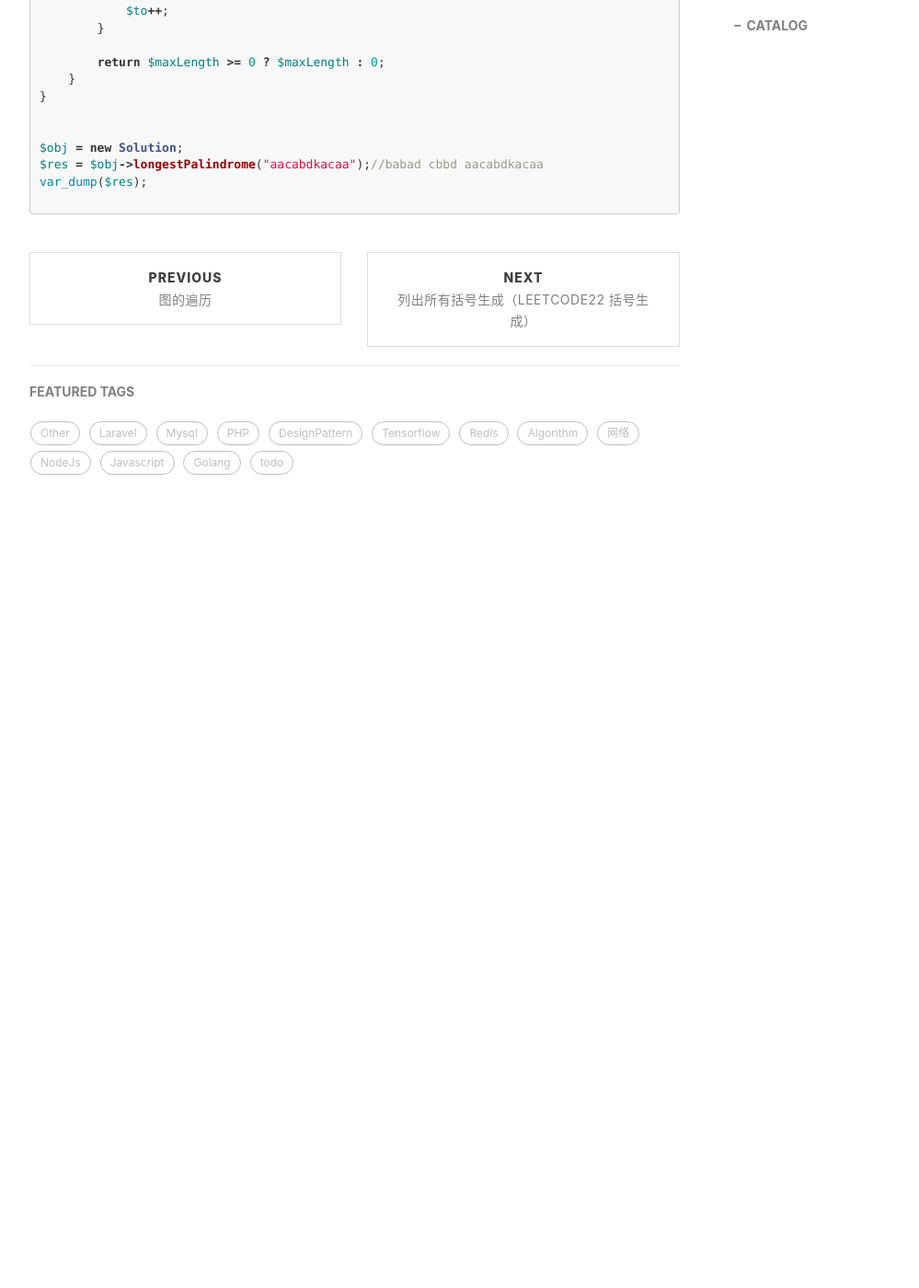
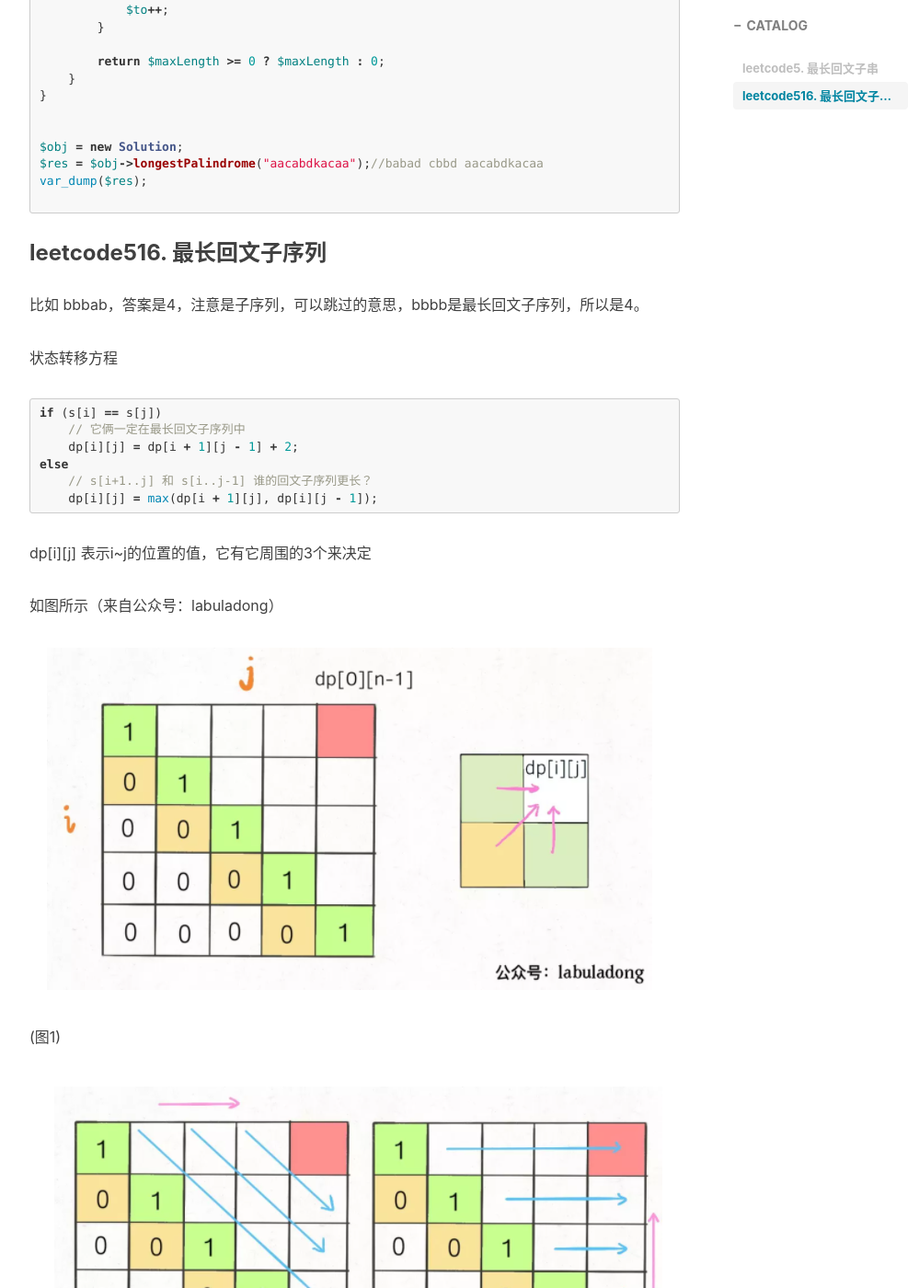
Before and after one commit to TearKnow/blog, a Jekyll site: the page built from _posts/2021-05-20-最大回文字串.md, in a window 1280 px wide and 1400 px high, scrolled down 1710 px. Shown: the whole window at 92% size, without its empty margins (233-1232 px from the left). Built offline with Jekyll 4.4.1, drawn with Linux system fonts in a browser that asks for light colours; comment, search, counter and statistics services are not loaded; before the commit the page ends 2348 px from its top, so only the background shows below that; some of the changed text lies outside the part shown.

Commit message:
new post

````diff
--- a/_posts/2021-05-20-最大回文字串.md
+++ b/_posts/2021-05-20-最大回文字串.md
@@ -6,7 +6,7 @@ tags:
     - Algorithm
 ---
 
-leetcode5. 最长回文子串
+### leetcode5. 最长回文子串
 
 这里用了中心向外扩展法，比如有abcdefg，循环每个元素，在每个元素上判断，是否有回文（有的话返回最大半径）
 
@@ -84,3 +84,30 @@ $res = $obj->longestPalindrome("aacabdkacaa");//babad cbbd  aacabdkacaa
 var_dump($res);
 
 ```
+
+
+### leetcode516. 最长回文子序列
+比如 bbbab，答案是4，注意是子序列，可以跳过的意思，bbbb是最长回文子序列，所以是4。
+
+
+状态转移方程
+```php
+if (s[i] == s[j])
+    // 它俩一定在最长回文子序列中
+    dp[i][j] = dp[i + 1][j - 1] + 2;
+else
+    // s[i+1..j] 和 s[i..j-1] 谁的回文子序列更长？
+    dp[i][j] = max(dp[i + 1][j], dp[i][j - 1]);
+```
+
+dp[i][j] 表示i~j的位置的值，它有它周围的3个来决定
+
+如图所示（来自公众号：labuladong）
+
+![](https://tearknow.github.io/blog/img/21052101.png)
+(图1)
+
+![](https://tearknow.github.io/blog/img/21052102.png)
+(图2)
+
+可以使用反着遍历或者斜着遍历，如图2
````
Also changed, not shown: img/21052101.png (added), img/21052102.png (added).
